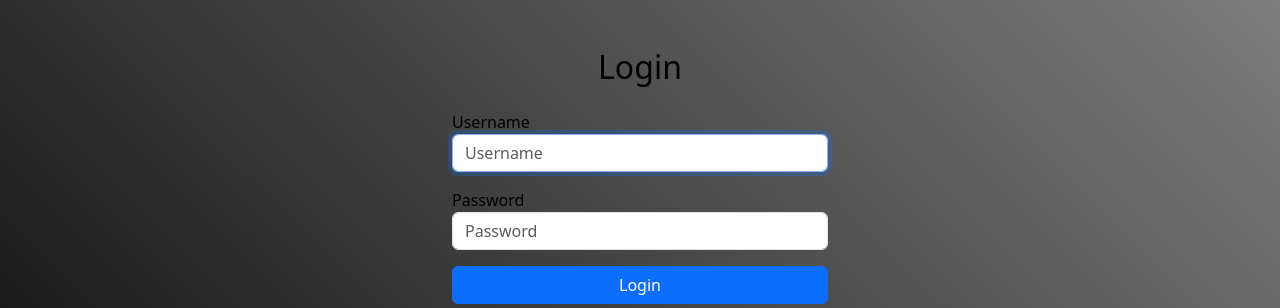
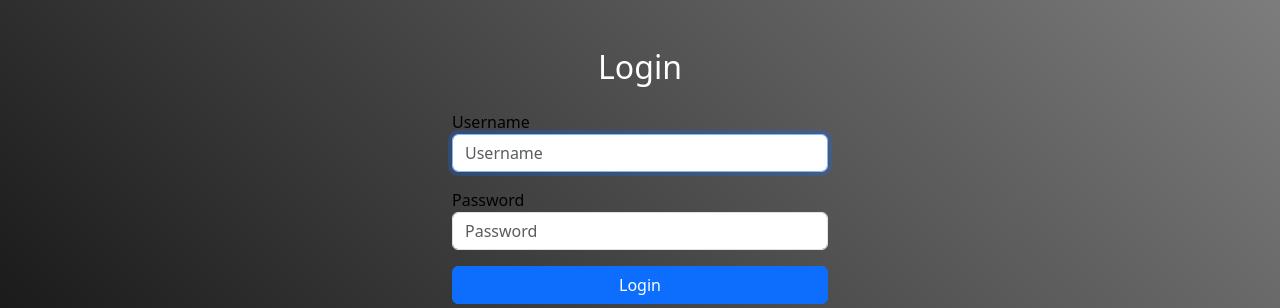
Before and after one commit to Alex739102/SmartMoney, a Django app: page /login/ in a window 1280 px wide. Shown: the part 56-364 px from the top of the page. Run offline with Django 5.2, Linux system fonts and the light colour scheme.

Commit message:
Modificari

```diff
--- a/finances/forms.py
+++ b/finances/forms.py
@@ -25,7 +25,7 @@ class CategoryForm(forms.ModelForm):
         if len(name.strip()) < 3:
             raise forms.ValidationError("The name should be at least 3 characters long.")
         if name.isdigit():
-            raise forms.ValidationError("The category name should only contain numbers.")
+            raise forms.ValidationError("The category name should not only contain numbers.")
         return name
 
 class TransactionForm(forms.ModelForm):
--- a/templates/registrations/login.html
+++ b/templates/registrations/login.html
@@ -4,7 +4,7 @@
 
 {% block content %}
 <div class="container mt-5" style="max-width: 400px;">
-    <h2 class="text-center mb-4">Login</h2>
+    <h2 class="text-center  mb-4" style="color: white">Login</h2>
     <form method="post" novalidate>
         {% csrf_token %}
         <div class="form-group mb-3">
```
Also changed, not shown: db.sqlite3.
